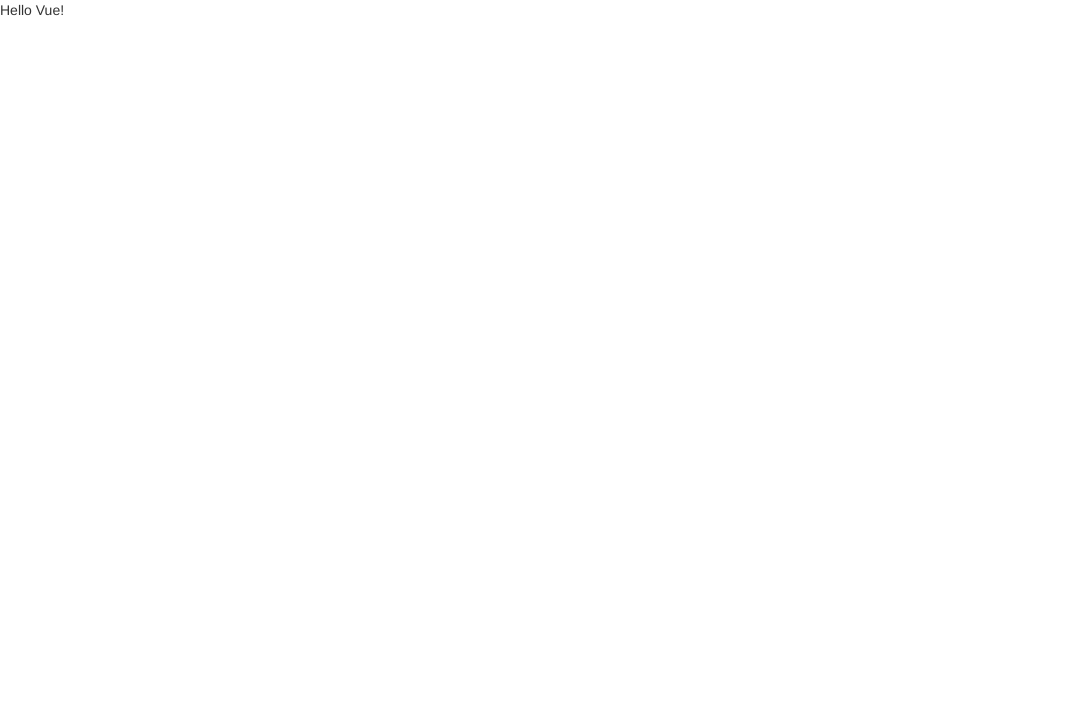
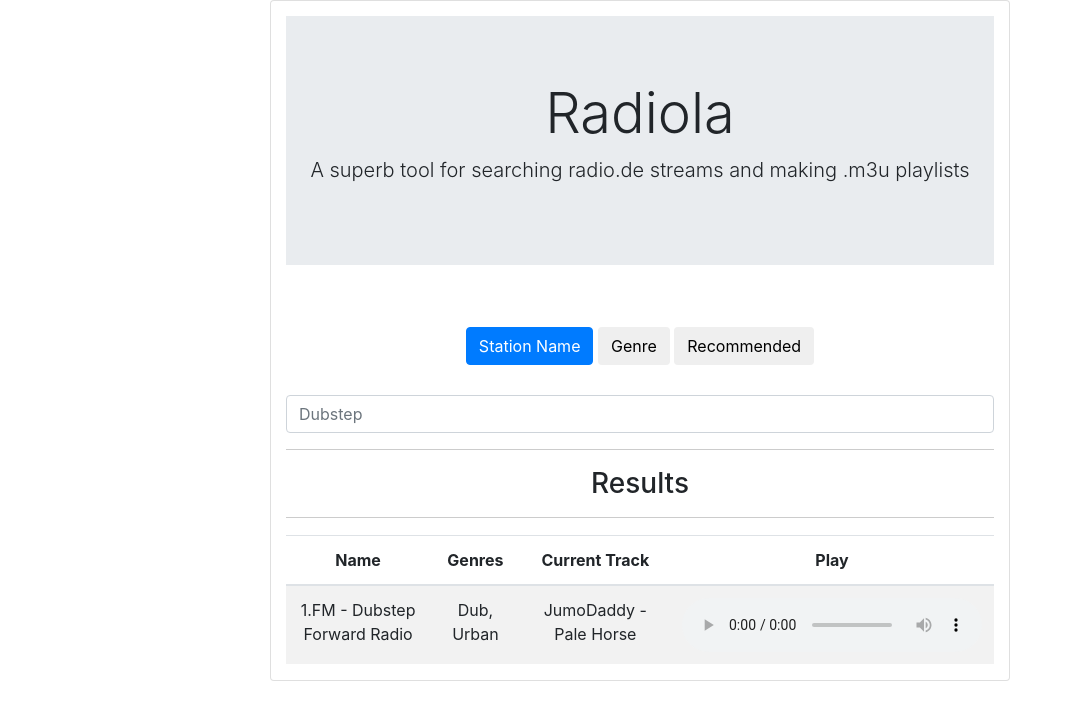
Before and after one commit to dovydasgulbinas/web-boiler, a plain HTML site: page index.html in a window 1280 px wide. Shown: the whole page, without its empty margins (0-1072 px from the left). Drawn offline with nearby package versions, Linux system fonts and the light colour scheme.

Commit message:
adding bootstrap4 layout

```diff
--- a/css/main.css
+++ b/css/main.css
@@ -96,18 +96,36 @@ textarea {
 /* ==========================================================================
    Author's custom styles
    ========================================================================== */
+   /* Remove the navbar's default margin-bottom and rounded borders */
 
+/*.centrify{
+margin: 0 auto;
+position: relative;
+}*/
 
+#container {
+   margin: 0 auto;
+}
 
+#radiola-title {
+  margin-top: 15px;
+}
 
+.button-array {
+  margin: 30px auto;
+  padding: 0 20px;
+  text-align: center;
+}
 
+button.button-array {
+  text-transform: uppercase;
+  display: inline-block;
+  width: 20%;
+}
 
-
-
-
-
-
-
+th.centrify {
+    text-align: center;
+}
 
 
 
--- a/index.html
+++ b/index.html
@@ -12,7 +12,8 @@
   <link rel="apple-touch-icon" href="icon.png">
   <!-- Place favicon.ico in the root directory -->
 
-  <link rel="stylesheet" href="https://maxcdn.bootstrapcdn.com/bootstrap/3.3.7/css/bootstrap.min.css">
+  <link rel="stylesheet" href="https://maxcdn.bootstrapcdn.com/bootstrap/4.1.0/css/bootstrap.min.css">
+
   <link rel="stylesheet" href="css/normalize.css">
   <link rel="stylesheet" href="css/main.css">
 </head>
@@ -23,12 +24,64 @@
   <![endif]-->
 
   <!-- Add your site or application content here -->
-  <div id="app">
-    {{ message }}
+
+  <div class="container text-center centrify">
+    <div class="col-md-8 offset-md-2 text-center card">
+
+      <div id="radiola-title" class="jumbotron jumbotron-fluid">
+        <h2 class="display-4">Radiola</h2>
+        <p class="lead">A superb tool for searching radio.de streams and making .m3u playlists</p>
+      </div>
+
+      <div class="button-array">
+        <button type="button" class="btn btn-primary">Station Name</button>
+        <button type="button" class="btn">Genre</button>
+        <button type="button" class="btn">Recommended</button>
+      </div>
+
+      <div class="input-group">
+        <input id="search-term" type="text" class="form-control" name="search-term" placeholder="Dubstep">
+      </div>
+
+      <hr>
+
+      <div>
+        <h3>Results</h3>
+        <hr>
+        <!-- Make js return data based on request -->
+        <!-- <div>Enter a search term...</div> -->
+        <div>
+          <table class="table table-striped">
+              <thead>
+                <tr>
+                  <th class="centrify">Name</th>
+                  <th class="centrify">Genres</th>
+                  <th class="centrify">Current Track</th>
+                  <th class="centrify">Play</th>
+                </tr>
+              </thead>
+              <tbody>
+                <tr>
+                  <td>1.FM - Dubstep Forward Radio</td>
+                  <td>Dub, Urban</td>
+                  <td>JumoDaddy - Pale Horse</td>
+                  <td>
+    <audio controls>
+      <source src="http://audio-mp3.ibiblio.org:8000/wcpe.mp3" type="audio/mpeg">
+    </audio>
+                  </td>
+                </tr>
+              </tbody>
+            </table>
+        </div>
+      </div>
+    </div>
   </div>
 
+
   <script src="https://ajax.googleapis.com/ajax/libs/jquery/3.3.1/jquery.min.js"></script>
-  <script src="https://maxcdn.bootstrapcdn.com/bootstrap/3.3.7/js/bootstrap.min.js"></script>
+  <script src="https://cdnjs.cloudflare.com/ajax/libs/popper.js/1.14.0/umd/popper.min.js"></script>
+  <script src="https://maxcdn.bootstrapcdn.com/bootstrap/4.1.0/js/bootstrap.min.js"></script>
   <script src="js/vendor/vue-2.5.16.js"></script>
   <script src="js/vendor/modernizr-3.6.0.min.js"></script>
   <script src="js/plugins.js"></script>
```
